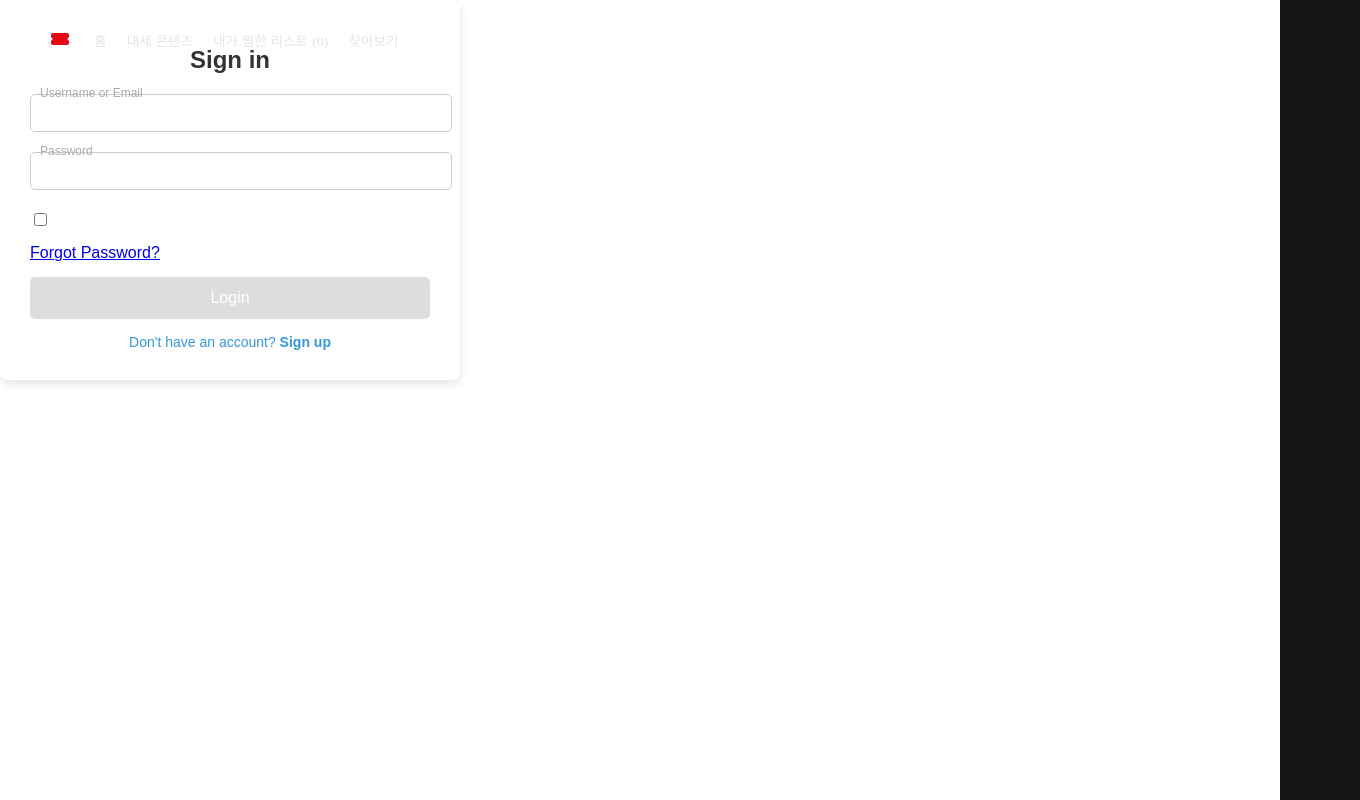
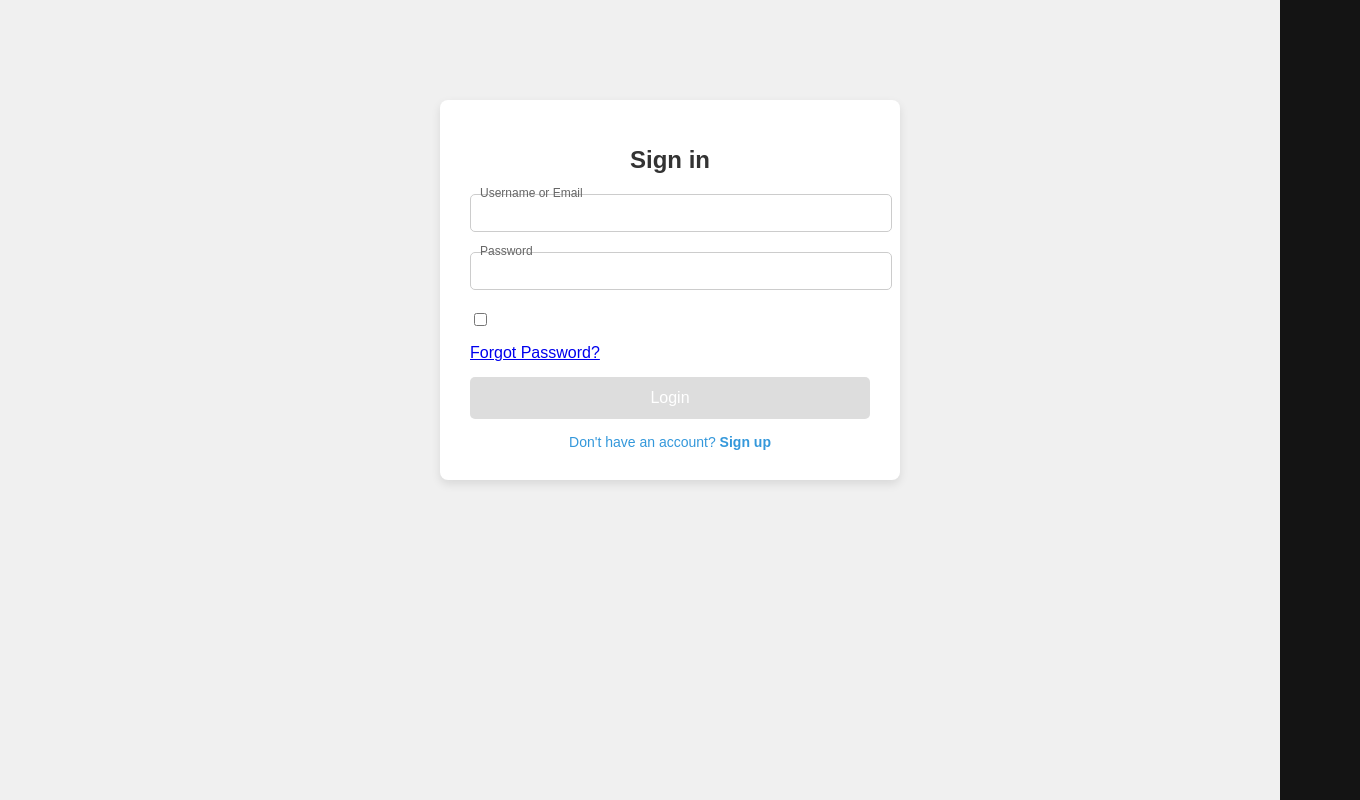
Before and after one commit to a9a99a9a9/webstr_hw2, a React (Create React App) app: page /signin in a window 1280 px wide. Shown: the whole page, 1360 px wide, since content can reach past the window. Built offline with nearby package versions, Linux system fonts and the light colour scheme.

Commit message:
refactor

```diff
--- a/src/App.js
+++ b/src/App.js
@@ -12,18 +12,16 @@ function App() {
   // 로그인 상태 관리
   useEffect(() => {
     const email = localStorage.getItem('email');
-    const password = localStorage.getItem('password');
-    if (email && password) {
-      setIsAuthenticated(true);
+    if (email) {
+      setIsAuthenticated(true); // 이메일이 있으면 로그인된 상태로 처리
     } else {
-      setIsAuthenticated(false);
+      setIsAuthenticated(false); // 로그인되지 않으면 로그아웃 상태로 처리
     }
-  }, []); // 초기 로드 시 한번만 실행되도록 설정
+  }, []);
 
   // 로그아웃 처리 함수 (로그아웃 시 인증 상태 초기화)
   const handleLogout = () => {
     localStorage.removeItem('email');
-    localStorage.removeItem('password');
     setIsAuthenticated(false); // 인증 상태 변경
   };
 
--- a/src/app/components/signin/SignIn.css
+++ b/src/app/components/signin/SignIn.css
@@ -1,6 +1,6 @@
 /* 배경을 흰색으로 설정 */
 .bg-image {
-  background-color: white;
+  background-color: #f0f0f0; /* 배경색을 약간 회색으로 변경하여 대비를 줌 */
   position: absolute;
   top: 0;
   left: 0;
@@ -11,18 +11,22 @@
 
 /* 로그인 카드와 회원가입 카드 */
 .card {
-  position: relative;
+  position: absolute;
   width: 100%;
   max-width: 400px;
   padding: 30px;
-  background-color: white;
+  background-color: #ffffff;
   box-shadow: 0 4px 10px rgba(0, 0, 0, 0.1);
   border-radius: 8px;
-  transition: transform 0.3s ease-in-out;
+  transition: transform 0.3s ease-in-out, opacity 0.3s ease-in-out;
+  opacity: 1;
+  top: 99%; /* 로그인 창을 더 위로 올리기 위해 top 값을 크게 조정 */
 }
 
 .card.hidden {
-  display: none;
+  transform: translateX(100%);
+  opacity: 0;
+  display: block; /* 카드 전환 시 애니메이션 적용을 위해 display 속성 유지 */
 }
 
 h1 {
@@ -44,6 +48,7 @@ h1 {
   border-radius: 5px;
   font-size: 14px;
   transition: border-color 0.3s;
+  background-color: #ffffff;
 }
 
 .input input:focus {
@@ -56,7 +61,7 @@ h1 {
   left: 10px;
   top: -8px;
   font-size: 12px;
-  color: #aaa;
+  color: #666; /* 대비를 위해 색상 조정 */
   transition: 0.3s;
 }
 
@@ -85,6 +90,7 @@ button {
   font-size: 16px;
   border-radius: 5px;
   cursor: pointer;
+  transition: background-color 0.3s;
 }
 
 button:disabled {
@@ -108,3 +114,34 @@ a.account-check b {
 a.account-check:hover {
   text-decoration: underline;
 }
+
+/* 카드 전환 애니메이션 */
+.card-container {
+  display: flex;
+  justify-content: center;
+  align-items: center;
+  height: 100vh;
+  position: relative;
+}
+
+#content-wrapper {
+  position: absolute;
+  width: 100%;
+  max-width: 400px;
+  transition: transform 0.5s ease-in-out;
+}
+
+.hidden {
+  transform: translateX(100%);
+  opacity: 0;
+}
+
+#phone {
+  display: flex;
+  justify-content: center;
+  align-items: center;
+  height: 200px; /* 로그인 창을 더 위로 올리기 위해 높이를 크게 조정 */
+  position: relative;
+}
+
+/* 애니메이션을 적용하여 카드 전환 시 부드러운 효과 추가 */
--- a/src/app/components/signin/SignIn.js
+++ b/src/app/components/signin/SignIn.js
@@ -13,18 +13,23 @@ const SignIn = ({ setIsAuthenticated }) => {
   const [registerEmail, setRegisterEmail] = useState('');
   const [registerPassword, setRegisterPassword] = useState('');
   const [confirmPassword, setConfirmPassword] = useState('');
+  const [errorMessage, setErrorMessage] = useState(''); // 에러 메시지 상태 추가
 
   const navigate = useNavigate();
 
   const handleLogin = (e) => {
     e.preventDefault();
-    const registeredUser = JSON.parse(localStorage.getItem('registeredUser'));
+    const registeredUsers = JSON.parse(localStorage.getItem('registeredUsers')) || [];
+    const foundUser = registeredUsers.find(
+      (user) => user.email === email && user.password === password
+    );
 
-    if (registeredUser && email === registeredUser.email && password === registeredUser.password) {
+    if (foundUser) {
       setIsAuthenticated(true);
+      localStorage.setItem('email', email); // 로그인된 이메일을 로컬스토리지에 저장
       navigate('/');
     } else {
-      alert('아이디 또는 비밀번호가 일치하지 않습니다.');
+      setErrorMessage('아이디 또는 비밀번호가 일치하지 않습니다.');
     }
   };
 
@@ -32,16 +37,32 @@ const SignIn = ({ setIsAuthenticated }) => {
     e.preventDefault();
 
     if (registerPassword !== confirmPassword) {
-      alert('비밀번호가 일치하지 않습니다.');
+      setErrorMessage('비밀번호가 일치하지 않습니다.');
       return;
     }
 
     if (registerEmail && registerPassword) {
-      localStorage.setItem('registeredUser', JSON.stringify({ email: registerEmail, password: registerPassword }));
+      const registeredUsers = JSON.parse(localStorage.getItem('registeredUsers')) || [];
+
+      // 이메일 중복 확인
+      const isEmailTaken = registeredUsers.some(
+        (user) => user.email === registerEmail
+      );
+
+      if (isEmailTaken) {
+        setErrorMessage('이미 사용 중인 이메일입니다.');
+        return;
+      }
+
+      const newUser = { email: registerEmail, password: registerPassword };
+      registeredUsers.push(newUser);
+      localStorage.setItem('registeredUsers', JSON.stringify(registeredUsers));
+
+      setErrorMessage('');
       alert('회원가입이 완료되었습니다. 이제 로그인할 수 있습니다.');
       toggleCard();
     } else {
-      alert('모든 필드를 입력해 주세요.');
+      setErrorMessage('모든 필드를 입력해 주세요.');
     }
   };
 
@@ -57,6 +78,11 @@ const SignIn = ({ setIsAuthenticated }) => {
 
   const toggleCard = () => {
     setIsLoginVisible(!isLoginVisible);
+  };
+
+  const isValidEmail = (email) => {
+    const emailRegex = /^[^\s@]+@[^\s@]+\.[^\s@]+$/;
+    return emailRegex.test(email);
   };
 
   return (
@@ -79,6 +105,7 @@ const SignIn = ({ setIsAuthenticated }) => {
                     onBlur={() => blurInput('email')}
                   />
                   <label htmlFor="email">Username or Email</label>
+                  {!isValidEmail(email) && email && <span className="error-message">이메일 형식이 올바르지 않습니다.</span>}
                 </div>
                 <div className={`input ${isPasswordFocused || password ? 'active' : ''}`}>
                   <input
@@ -91,6 +118,7 @@ const SignIn = ({ setIsAuthenticated }) => {
                   />
                   <label htmlFor="password">Password</label>
                 </div>
+                {errorMessage && <div className="error-message">{errorMessage}</div>}
                 <span className="checkbox remember">
                   <input
                     type="checkbox"
@@ -103,7 +131,7 @@ const SignIn = ({ setIsAuthenticated }) => {
                 <span className="checkbox forgot">
                   <a href="#">Forgot Password?</a>
                 </span>
-                <button type="submit" disabled={!email || !password}>Login</button>
+                <button type="submit" disabled={!email || !password || !isValidEmail(email)}>Login</button>
               </form>
               <a href="javascript:void(0)" className="account-check" onClick={toggleCard}>
                 Don't have an account? <b>Sign up</b>
@@ -148,6 +176,7 @@ const SignIn = ({ setIsAuthenticated }) => {
                   <input type="checkbox" id="terms" />
                   <label htmlFor="terms" className="read-text">I have read the Terms and Conditions</label>
                 </span>
+                {errorMessage && <div className="error-message">{errorMessage}</div>}
                 <button type="submit">Register</button>
               </form>
               <a href="javascript:void(0)" className="account-check" onClick={toggleCard}>
--- a/src/app/layout/header/Header.js
+++ b/src/app/layout/header/Header.js
@@ -8,20 +8,29 @@ const Header = ({ setIsAuthenticated }) => {
   const [isScrolled, setIsScrolled] = useState(false);
   const [isMobileMenuOpen, setIsMobileMenuOpen] = useState(false);
   const [wishlistCount, setWishlistCount] = useState(0);
+  const [userEmail, setUserEmail] = useState(null); // 사용자 이메일 상태 추가
   const navigate = useNavigate();
 
   useEffect(() => {
     const handleScroll = () => setIsScrolled(window.scrollY > 50);
     window.addEventListener('scroll', handleScroll);
     return () => window.removeEventListener('scroll', handleScroll);
+  }, []);
 
+  useEffect(() => {
+    // localStorage에서 찜 목록 불러오기
     const storedWishlist = JSON.parse(localStorage.getItem('wishlist')) || [];
     setWishlistCount(storedWishlist.length);
-  }, []);
+
+    // 로그인된 이메일 가져오기
+    const email = localStorage.getItem('email');
+    setUserEmail(email); // 이메일 상태 설정
+  }, [setIsAuthenticated]);
 
   const removeKey = () => {
     // localStorage에서 로그인 정보 및 찜 리스트 삭제
-    localStorage.removeItem('TMDb-Key');
+    localStorage.removeItem('email');
+    localStorage.removeItem('password');
     localStorage.removeItem('wishlist');
 
     // 인증 상태를 false로 설정
@@ -34,6 +43,10 @@ const Header = ({ setIsAuthenticated }) => {
   const toggleMobileMenu = () => {
     setIsMobileMenuOpen(!isMobileMenuOpen);
   };
+
+  if (!userEmail) {
+    return null; // 로그인되지 않은 경우 헤더를 표시하지 않음
+  }
 
   return (
     <div id="container">
@@ -54,9 +67,14 @@ const Header = ({ setIsAuthenticated }) => {
           </nav>
         </div>
         <div className="header-right">
-          <button className="icon-button" onClick={removeKey}>
-            <FontAwesomeIcon icon={faSignOutAlt} /> 로그아웃
-          </button>
+          {userEmail && ( // 로그인 상태일 때 이메일과 로그아웃 버튼 표시
+            <>
+              <span>{userEmail}</span>
+              <button className="icon-button" onClick={removeKey}>
+                <FontAwesomeIcon icon={faSignOutAlt} /> 로그아웃
+              </button>
+            </>
+          )}
           <button className="icon-button mobile-menu-button" onClick={toggleMobileMenu}>
             <FontAwesomeIcon icon={faBars} />
           </button>
```
